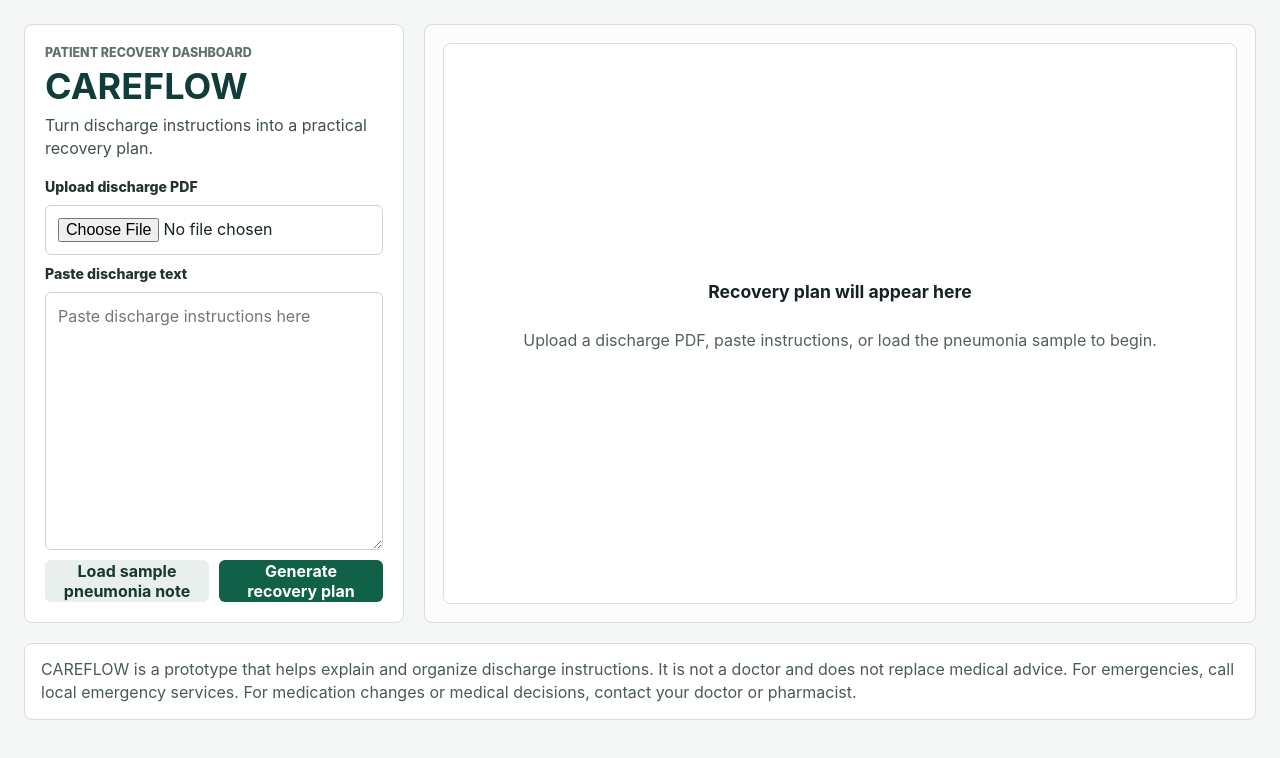
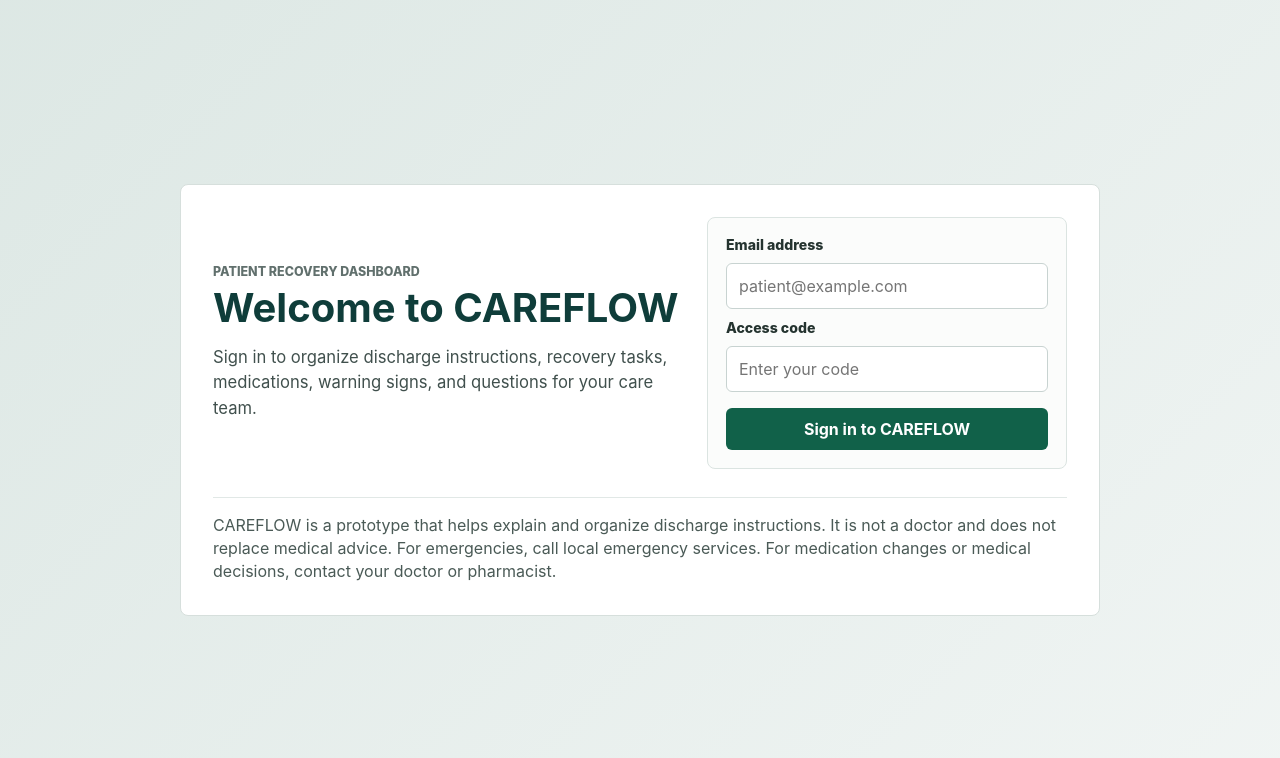
Before and after one commit to iraklisp98/NoteAI, a React (Vite) app in the folder apps/patient/: page / in a window 1280 px wide. Shown: the top 758 px of the page. Built offline with nearby package versions, Linux system fonts and the light colour scheme.

Commit message:
Add patient login page
Entire-Checkpoint: 55d65f0f45a1

```diff
--- a/apps/patient/src/App.jsx
+++ b/apps/patient/src/App.jsx
@@ -10,6 +10,7 @@ const DISCLAIMER =
   'CAREFLOW is a prototype that helps explain and organize discharge instructions. It is not a doctor and does not replace medical advice. For emergencies, call local emergency services. For medication changes or medical decisions, contact your doctor or pharmacist.';
 
 export default function App() {
+  const [isSignedIn, setIsSignedIn] = useState(false);
   const [plan, setPlan] = useState(null);
   const [errorMessage, setErrorMessage] = useState('');
   const [isGenerating, setIsGenerating] = useState(false);
@@ -69,6 +70,58 @@ export default function App() {
 
   function generateRecoveryPlan() {
     void requestRecoveryPlan(buildFormPayload());
+  }
+
+  if (!isSignedIn) {
+    return (
+      <main className="login-shell">
+        <section className="login-panel" aria-labelledby="login-title">
+          <div className="login-copy">
+            <p className="eyebrow">Patient recovery dashboard</p>
+            <h1 id="login-title">Welcome to CAREFLOW</h1>
+            <p>
+              Sign in to organize discharge instructions, recovery tasks, medications,
+              warning signs, and questions for your care team.
+            </p>
+          </div>
+
+          <form
+            className="login-form"
+            aria-label="Patient login"
+            onSubmit={(event) => {
+              event.preventDefault();
+              setIsSignedIn(true);
+            }}
+          >
+            <label htmlFor="login-email">Email address</label>
+            <input
+              id="login-email"
+              name="email"
+              type="email"
+              autoComplete="email"
+              placeholder="patient@example.com"
+            />
+
+            <label htmlFor="login-code">Access code</label>
+            <input
+              id="login-code"
+              name="access-code"
+              type="password"
+              autoComplete="one-time-code"
+              placeholder="Enter your code"
+            />
+
+            <button type="submit" className="primary-button">
+              Sign in to CAREFLOW
+            </button>
+          </form>
+
+          <aside className="login-disclaimer" aria-label="Medical disclaimer">
+            <p>{DISCLAIMER}</p>
+          </aside>
+        </section>
+      </main>
+    );
   }
 
   return (
--- a/apps/patient/src/styles.css
+++ b/apps/patient/src/styles.css
@@ -69,6 +69,75 @@ li + li {
   display: grid;
   grid-template-columns: minmax(300px, 380px) 1fr;
   gap: 20px;
+}
+
+.login-shell {
+  min-height: 100vh;
+  display: grid;
+  place-items: center;
+  padding: 24px;
+  background:
+    linear-gradient(135deg, rgba(17, 97, 73, 0.1), rgba(43, 124, 103, 0.02)),
+    #f4f7f6;
+}
+
+.login-panel {
+  width: min(920px, 100%);
+  display: grid;
+  grid-template-columns: minmax(0, 1fr) minmax(300px, 360px);
+  gap: 28px;
+  align-items: center;
+  border: 1px solid #d6dfdc;
+  border-radius: 8px;
+  background: #ffffff;
+  padding: 32px;
+}
+
+.login-copy h1 {
+  margin: 0;
+  color: #0f3d3a;
+  font-size: 2.5rem;
+  line-height: 1.05;
+  letter-spacing: 0;
+}
+
+.login-copy p:not(.eyebrow) {
+  max-width: 560px;
+  margin: 16px 0 0;
+  color: #40504d;
+  font-size: 1.04rem;
+  line-height: 1.55;
+}
+
+.login-form {
+  display: grid;
+  gap: 10px;
+  padding: 18px;
+  border: 1px solid #dbe4e1;
+  border-radius: 8px;
+  background: #fbfcfb;
+}
+
+.login-form label {
+  font-size: 0.88rem;
+  font-weight: 800;
+  color: #24332f;
+}
+
+.login-form button {
+  margin-top: 6px;
+}
+
+.login-disclaimer {
+  grid-column: 1 / -1;
+  border-top: 1px solid #e1e8e6;
+  padding-top: 16px;
+  color: #4a5a56;
+}
+
+.login-disclaimer p {
+  margin: 0;
+  line-height: 1.45;
 }
 
 .input-panel,
@@ -434,6 +503,21 @@ dd {
     padding: 14px;
   }
 
+  .login-shell {
+    padding: 14px;
+    place-items: stretch;
+  }
+
+  .login-panel {
+    grid-template-columns: 1fr;
+    align-self: center;
+    padding: 20px;
+  }
+
+  .login-copy h1 {
+    font-size: 2rem;
+  }
+
   .dashboard,
   .medication-list,
   .action-row {
```
Also changed, not shown: 2 other files (tests, documents, lock files or other folders).
